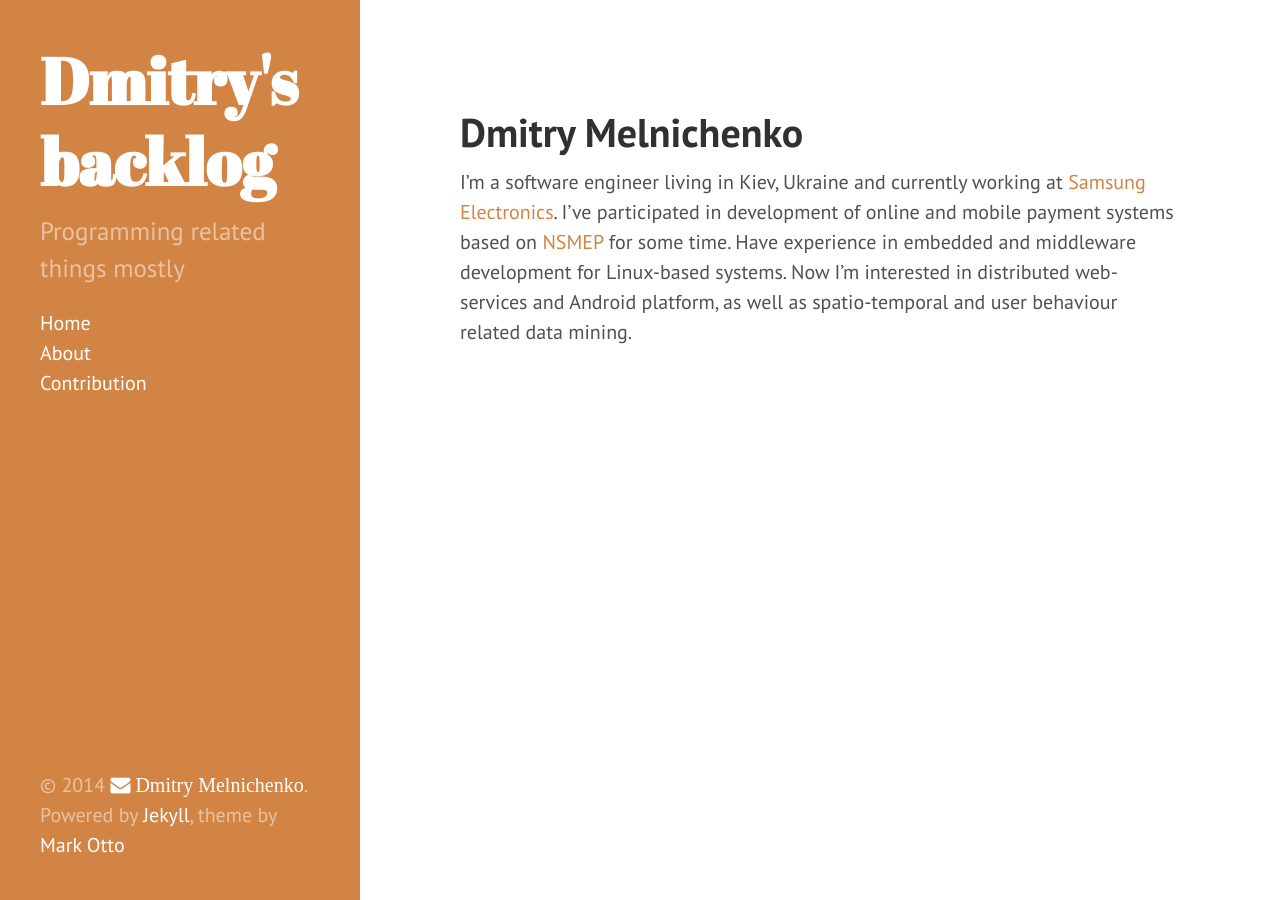
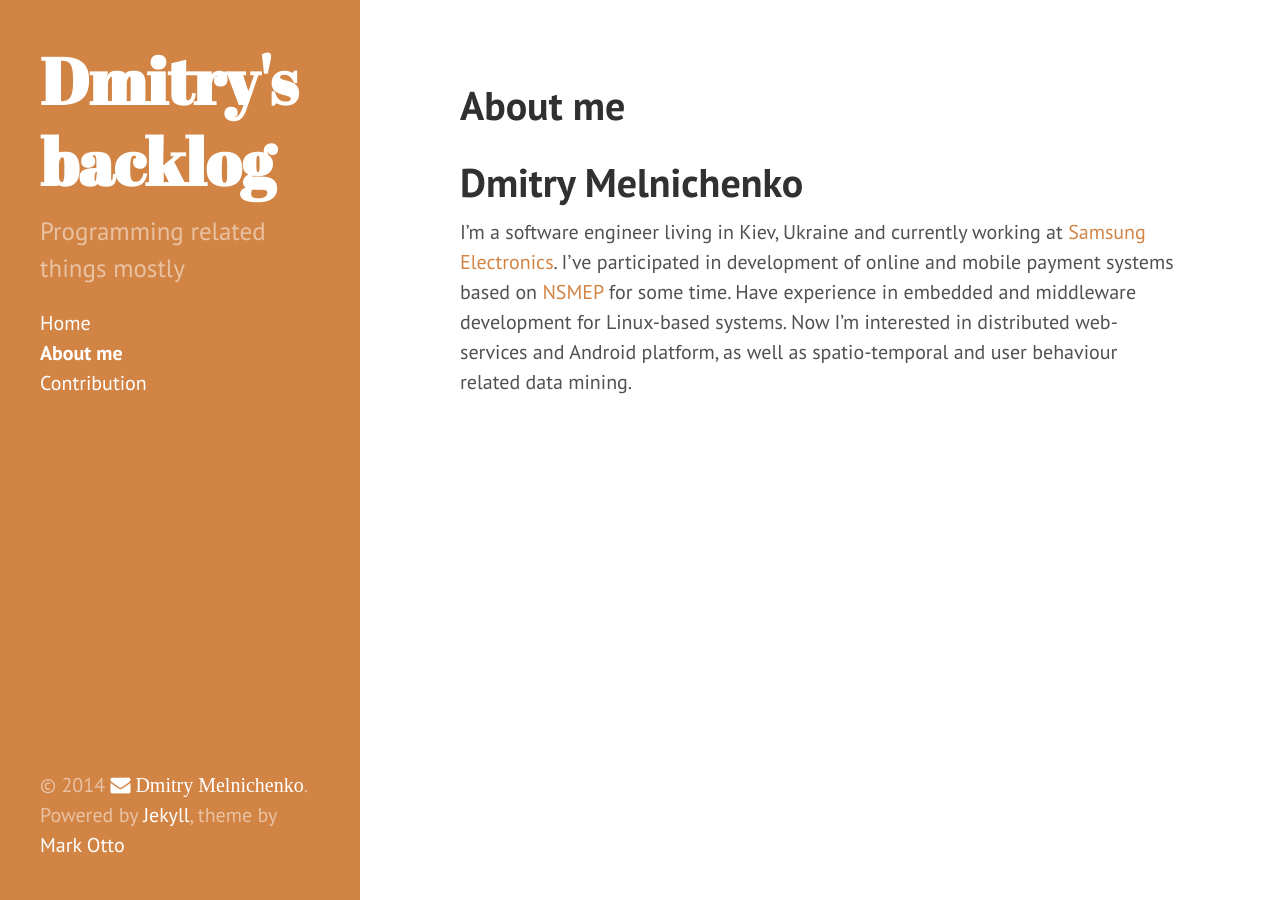
Before and after one commit to slothspot/slothspot.github.io, a Jekyll site: the page built from about/index.md, in a window 1280 px wide. Built offline with Jekyll 4.4.1, drawn with Linux system fonts in a browser that asks for light colours; nearby versions of some CDN libraries; Markdown is read by kramdown in place of the engine named in the settings; some of the changed lines change nothing that is shown.

Commit message:
Change type of about page

```diff
--- a/_includes/sidebar.html
+++ b/_includes/sidebar.html
@@ -26,7 +26,6 @@
         {% endif %}
       {% endfor %}
 
-      <li class="sidebar-nav-item"><a href="/about">About</a></li>
       <li class="sidebar-nav-item"><a href="/contribution">Contribution</a></li>
     </ul>
   </div>
--- a/about/index.md
+++ b/about/index.md
@@ -1,6 +1,6 @@
 ---
 title: About me
-layout: default
+layout: page
 ---
 # Dmitry Melnichenko
 
```
